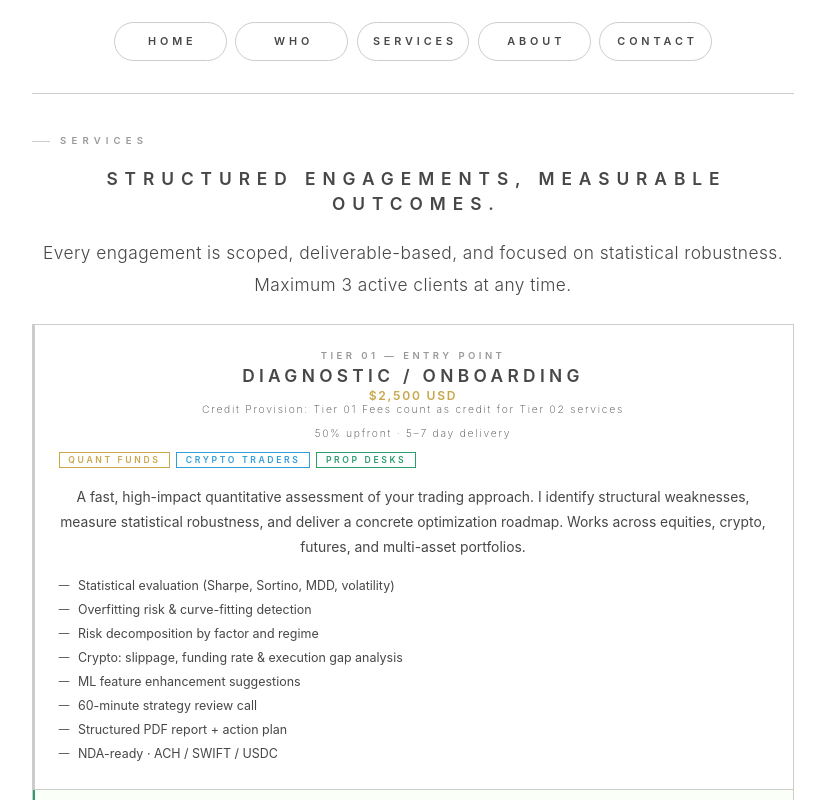
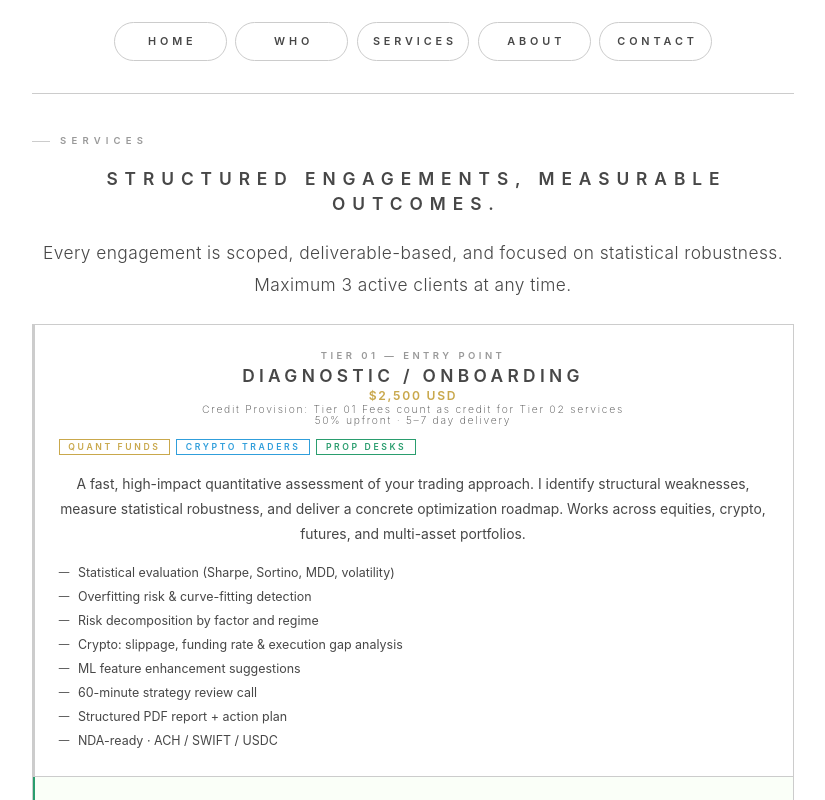
Before and after one commit to CatalaniCD/quant-studio, a plain HTML site: page static/index.html in a window 1280 px wide. Both pictures are taken after a click on the button "SERVICES". Shown: the top 800 px of the page, without its empty margins (227-1052 px from the left). Drawn offline with Linux system fonts and the light colour scheme.

Commit message:
Price tag update #2

```diff
--- a/static/index.html
+++ b/static/index.html
@@ -793,8 +793,11 @@
 			<div class="svc-tier">Tier 01 — Entry point</div>
 			<div class="svc-name">Diagnostic / Onboarding</div>
 			<div class="svc-price">$2,500 USD</div>
-			<div class="svc-time">Credit Provision: Tier 01 Fees count as credit for Tier 02 services</div>
-			<div class="svc-time">50% upfront · 5–7 day delivery</div>
+			<div class="svc-time">
+                Credit Provision: Tier 01 Fees count as credit for Tier 02 services
+                <br>
+                50% upfront · 5–7 day delivery
+            </div>
 			<div class="svc-segs">
 				<span class="svc-seg gd">Quant funds</span>
 				<span class="svc-seg cy">Crypto traders</span>
```
